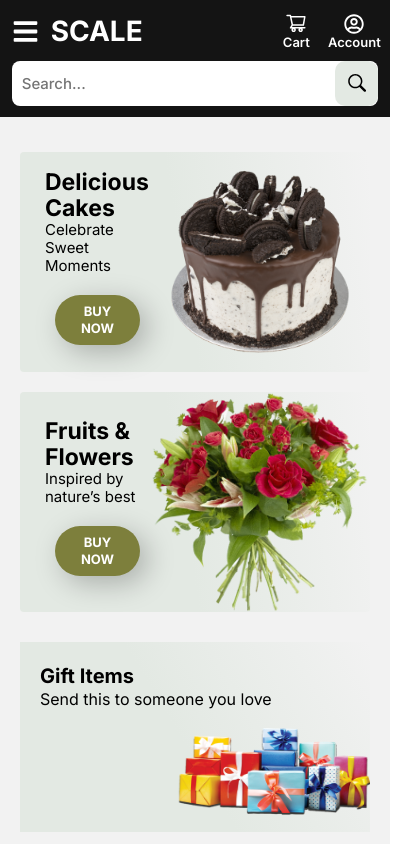
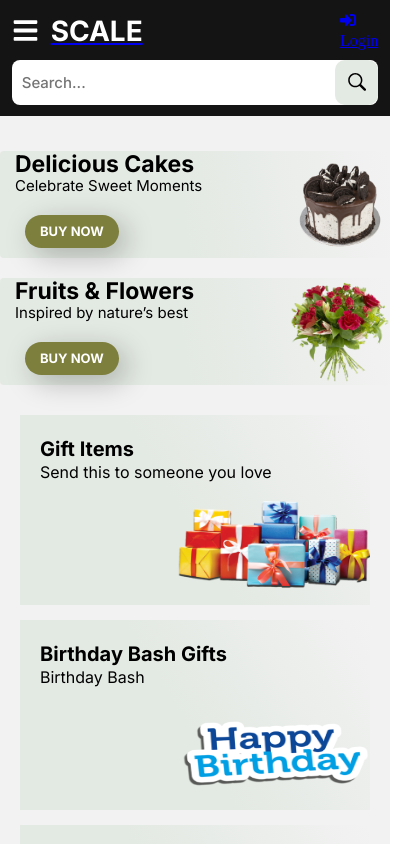
Before and after one commit to The-Genuine-Scale/website, a React (Create React App) app: page / in a window 390 px wide. Shown: the top 844 px of the page, 418 px wide, since content can reach past the window. Built offline with nearby package versions, Linux system fonts and the light colour scheme; no server answers; the database is empty.

Commit message:
feat: update auth

```diff
--- a/src/App.js
+++ b/src/App.js
@@ -1,9 +1,8 @@
 import React from "react";
-import { BrowserRouter, Routes, Route } from "react-router-dom";
 import Contact from "./pages/Contact/Contact.jsx";
-import Products from "./pages/Products/Products.jsx"
+import Products from "./pages/Products/Products.jsx";
 import About from "./pages/About/About.jsx";
-import SingleProduct from "./pages/SingleProduct/SingleProduct.jsx"
+import SingleProduct from "./pages/SingleProduct/SingleProduct.jsx";
 import Login from "./pages/Login/Login.jsx";
 import SignUp from "./pages/SignUp/SignUp.jsx";
 import Cart from "./pages/Cart/Cart.jsx";
@@ -12,27 +11,39 @@ import Header from "./components/Header/Header.jsx";
 import Footer from "./components/Footer/Footer.jsx";
 import Checkout from "./pages/Checkout/Checkout.jsx";
 import Account from "./pages/Account/Account.jsx";
+import { Routes, Route } from "react-router-dom";
 
 const App = () => {
+  const isLoggedIn = localStorage.getItem("uid");
   return (
-    <BrowserRouter>
+    <>
       <Header />
       <Routes>
         <Route path="/" element={<Home />} />
-        <Route path="/account" element={<Account />} />
         <Route path="/products" element={<Products />} />
         <Route path="/product" element={<Products />} />
         <Route path="/products/:category" element={<Products />} />
         <Route path="/product/:id" element={<SingleProduct />} />
-        <Route path="/cart" element={<Cart />} />
-        <Route path="/checkout" element={<Checkout />} />
         <Route path="/contact" element={<Contact />} />
         <Route path="/about" element={<About />} />
         <Route path="/signup" element={<SignUp />} />
         <Route path="/login" element={<Login />} />
+        {isLoggedIn===null ? (
+          <>
+            <Route path="/account" element={<Account />} />
+            <Route path="/cart" element={<Cart />} />
+            <Route path="/checkout" element={<Checkout />} />
+          </>
+        ) : (
+          <>
+            <Route path="/account" element={<Login />} />
+            <Route path="/cart" element={<Login />} />
+            <Route path="/checkout" element={<Login />} />
+          </>
+        )}
       </Routes>
       <Footer />
-    </BrowserRouter>
+    </>
   );
 };
 
--- a/src/api/cart.js
+++ b/src/api/cart.js
@@ -1,5 +1,6 @@
 import { query, collection, where, getDocs, updateDoc, doc } from 'firebase/firestore';
 import { db } from './firebase';
+import { Navigate } from "react-router-dom";
 
 export const getCartItems = async (uid) => {
   try {
--- a/src/components/CartCard/CartCard.jsx
+++ b/src/components/CartCard/CartCard.jsx
@@ -1,5 +1,6 @@
 import React from "react";
 import { Link } from "react-router-dom";
+import { useNavigate } from "react-router-dom";
 import "./CartCard.css";
 
 const CartCard = ({ item, increaseQuantity, decreaseQuantity }) => {
--- a/src/components/Header/Header.jsx
+++ b/src/components/Header/Header.jsx
@@ -51,6 +51,7 @@ const Header = () => {
     auth
       .signOut()
       .then(() => {
+        localStorage.setItem("uid", null);
         console.log("User signed out successfully");
         navigate("/");
       })
@@ -129,25 +130,47 @@ const Header = () => {
           </div>
         </div>
 
-        {/* MOBILE HEADER  */}
+        {/* MOBILE HEADER */}
         <div className="mobile_header">
           <div className="mobile_box_header">
             <div className="mob_top_section_header">
               <div className="mob_top_left_section_header">
                 <FaBars className="nav_icon_header" onClick={handleClick} />
+                <Link to="/" className="mob_logo_header">
                   <h2>SCALE</h2>
+                </Link>
               </div>
 
+              {isLoggedIn ? (
                 <div className="mob_top_right_section_header">
+
               <Link to="/cart" className="mob_cart_container_header">
                 <AiOutlineShoppingCart className="mob_cart_icon_header" />
                 <p>Cart</p>
               </Link>
-                <div className="mob_account_container_header">
+                  <div
+                    className="mob_account_container_header"
+                    onClick={checkLoginStatus}
+                  >
                     <FaRegUserCircle className="mob_account_icon_header" />
                     <p>Account</p>
                   </div>
+                  <div
+                    className="mob_signout_button_header"
+                    onClick={handleSignOut}
+                  >
+                    <FaSignOutAlt className="mob_signout_icon_header" />
+                    <p>Sign Out</p>
                   </div>
+                </div>
+              ) : (
+                <div className="mob_top_right_section_header">
+                  <Link to="/login" className="mob_signup_button_header">
+                    <FaSignInAlt className="mob_signup_icon_header" />
+                    <p>Login</p>
+                  </Link>
+                </div>
+              )}
             </div>
 
             <div className="mob_bottom_section_header">
--- a/src/components/MajorCategoryCard/MajorCategoryCard.css
+++ b/src/components/MajorCategoryCard/MajorCategoryCard.css
@@ -112,8 +112,8 @@
   }
 
   .top_detail_right_section_homebanner1 img {
-    width: 170px;
-    height: 170px;
+    width: 100px;
+    height: 100px;
 }
 }
 
@@ -128,11 +128,4 @@
     font-size: 15px;
     line-height: 18px;
   }
-  .top_detail_left_section_homebanner1 {
-    padding-left: 25px;
 }
-  .top_detail_right_section_homebanner1 img {
-    width: 220px;
-    height: 220px;
-  }
-}
--- a/src/index.css
+++ b/src/index.css
@@ -6,6 +6,7 @@
 
 body {
   background-color: var(--white-color);
+  width : 100%;
 }
 
 :root{
--- a/src/pages/Account/Account.jsx
+++ b/src/pages/Account/Account.jsx
@@ -4,10 +4,10 @@ import { useNavigate } from "react-router-dom";
 import "./Account.css";
 
 const Account = () => {
-  const navigate = useNavigate();
   const [userDetails, setUserDetails] = useState({});
   const [isEditMode, setIsEditMode] = useState(false);
   const [newAddress, setNewAddress] = useState("");
+  const navigate = useNavigate();
   const userId = localStorage.getItem("uid");
 
   useEffect(() => {
--- a/src/pages/Home/Home.css
+++ b/src/pages/Home/Home.css
@@ -240,7 +240,6 @@
     padding: 35px 0 0 0;
   }
 
-  .top_section_homebanner1,
   .middle1_section_homebanner1 {
     padding: 0 20px;
   }
--- a/src/pages/SingleProduct/SingleProduct.jsx
+++ b/src/pages/SingleProduct/SingleProduct.jsx
@@ -58,6 +58,9 @@ const SingleProduct = () => {
     // eslint-disable-next-line
   }, [userId]);
   const handleRemoveFromCart = async () => {
+    if(userId){
+      navigate('/login')
+    }
     try {
       await removeFromCart(userId, id);
       setQuantity(quantity - 1);
@@ -66,6 +69,11 @@ const SingleProduct = () => {
     }
   };
   const handleAddToCart = async () => {
+    console.log(userId)
+    if(userId){
+      console.log('hehe')
+      navigate('/login')
+    }
     try {
       const result = await addToCart(userId, id);
       console.log(result);
@@ -75,6 +83,9 @@ const SingleProduct = () => {
     }
   };
   const handleBuyNow = async () => {
+    if(userId){
+      navigate('/login')
+    }
     if (quantity < 1) {
       setQuantity(1);
       try {
```
Also changed, not shown: src/App.css (deleted, +0 -15 lines), src/index.js (+9 -8 lines), 1 other file (tests, documents, lock files or other folders). Lines whose indentation alone changed are shown as unchanged.
